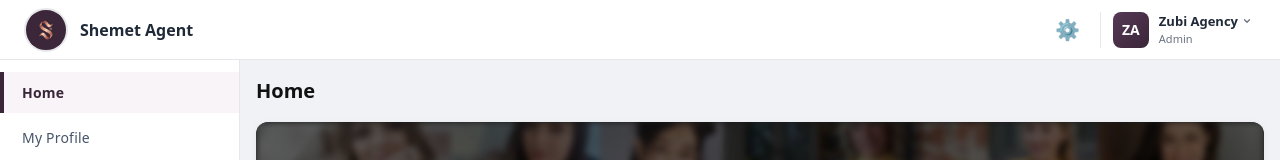
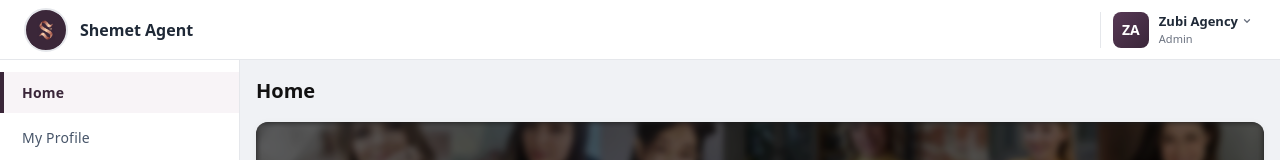
Before and after one commit to kariyawasamnaveen/shemet-agency-dashboard, a Next.js app: page / in a window 1280 px wide. Shown: the top 160 px of the page. Built offline with nearby package versions, Linux system fonts and the light colour scheme.

Commit message:
Cleanup: Remove settings gear icon from header

```diff
--- a/app/components/Header.js
+++ b/app/components/Header.js
@@ -61,18 +61,6 @@ export default function Header() {
       <div style={{ display: 'flex', alignItems: 'center', gap: 20 }}>
 
 
-        {/* Settings */}
-        <Link href="/settings" style={{ textDecoration: 'none' }}>
-          <button style={{
-            background: 'none',
-            border: 'none',
-            fontSize: 20,
-            cursor: 'pointer',
-            color: '#1f2937'
-          }}>
-            ⚙️
-          </button>
-        </Link>
 
         {/* Profile Dropdown Trigger */}
         <div
```
